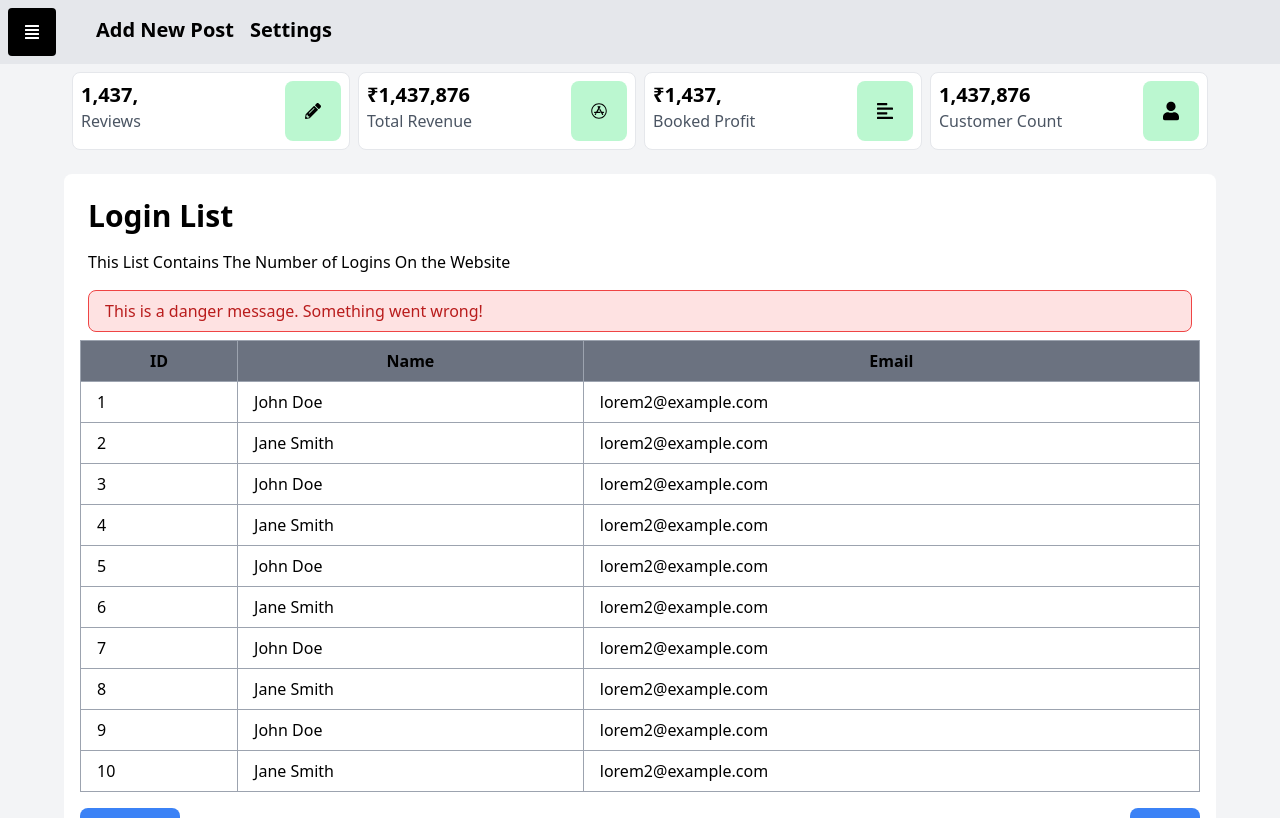
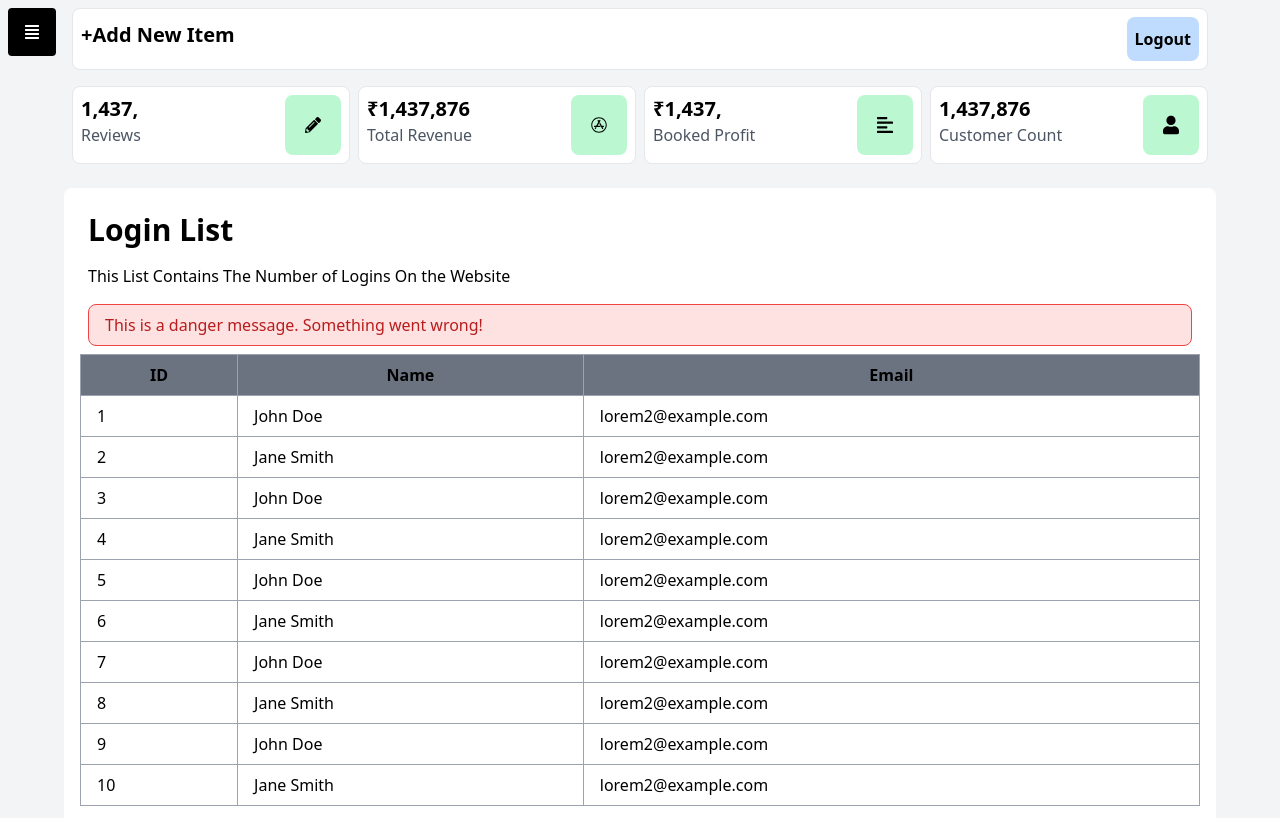
Before and after one commit to Aman-web-dev/Assignment, a Next.js app: page /mainpage in a window 1280 px wide. Shown: the top 818 px of the page. Built offline with nearby package versions, Linux system fonts and the light colour scheme.

Commit message:
some Last Changes

```diff
--- a/components/Navbar.js
+++ b/components/Navbar.js
@@ -1,24 +1,27 @@
 
+import Link from 'next/link';
+
+import {FaPowerOff} from 'react-icons/fa'
 
 function Navbar() {
   return (
-    <div className="left-8 bg-gray-200 h-[8vh] flex align-center ">
-  <div className='flex justify-between px-4 pt-4'>
+    <div className=' m-auto grid lg:grid-cols-1 grid-cols-1 gap-2 p-2 w-[90vw]'>
 
-        <div className=" flex flex-row gap-4 align-center justify-center">
-                  <h2 className="font-bold ml-20 text-xl">Add New Post </h2>
-                  <h2  className="font-bold text-xl">Settings</h2>
 
+
+<div className='shrink lg:col-span-1 col-span-1 bg-white flex justify-between w-full border p-2 rounded-lg'>
+            <div className='flex align-center flex-row lg:w-full w-0 gap-5 pb-2'>
+                <p className='text-xl my-1  font-bold'>+Add New Item</p>
+
+            </div>
+            <p className='bg-blue-200  flex justify-center items-center p-2 rounded-lg'>
+               <Link className='font-bold ' href={"/"}>Logout</Link>
+                </p>
         </div>
 
 
-<div>
 
-
-
-        </div>
-    </div>
-    </div>
+      </div>
   )
 }
 
```
